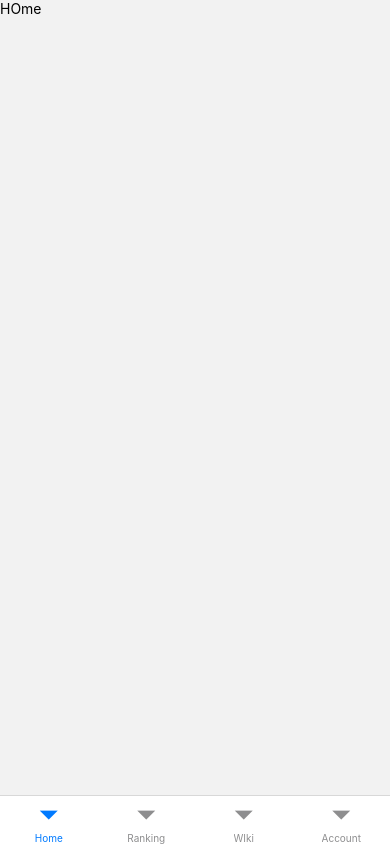
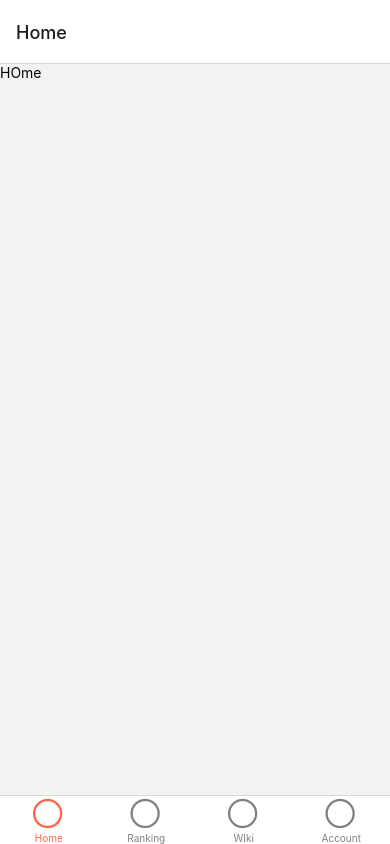
Before and after one commit to wenblack/wiki_beer, a React Native app: screen / in a window 390 px wide. Built offline with nearby package versions, Linux system fonts and the light colour scheme.

Commit message:
Add icons for Tab navigation bar

```diff
--- a/Routes/index.tsx
+++ b/Routes/index.tsx
@@ -1,5 +1,6 @@
 import { NavigationContainer } from '@react-navigation/native';
 import { createBottomTabNavigator } from '@react-navigation/bottom-tabs';
+import Ionicons from 'react-native-vector-icons/Ionicons';
 
 import { Home } from '../screens/Home';
 import { Ranking } from '../screens/Ranking';
@@ -10,8 +11,27 @@ const Tab = createBottomTabNavigator();
 
 export function Routes() {
   return (
-    <NavigationContainer>
-      <Tab.Navigator screenOptions={{headerShown:false}}>
+    <NavigationContainer >
+      <Tab.Navigator
+        screenOptions={({ route }) => ({
+          tabBarIcon: ({ focused, color, size }) => {
+            let iconName;
+
+            if (route.name === 'Home') {
+              iconName = focused
+                ? 'ios-information-circle'
+                : 'ios-information-circle-outline';
+            } else if (route.name === 'Settings') {
+              iconName = focused ? 'ios-list-box' : 'ios-list';
+            }
+
+            // You can return any component that you like here!
+            return <Ionicons name='radio-button-off' size={36} color={color} />;
+          },
+          tabBarActiveTintColor: 'tomato',
+          tabBarInactiveTintColor: 'gray',
+        })}
+      >
         <Tab.Screen name="Home" component={Home} />
         <Tab.Screen name="Ranking" component={Ranking} />
         <Tab.Screen name="WIki" component={WIki} />
--- a/package.json
+++ b/package.json
@@ -18,6 +18,7 @@
     "react-native": "0.69.6",
     "react-native-safe-area-context": "4.3.1",
     "react-native-screens": "~3.15.0",
+    "react-native-vector-icons": "^9.2.0",
     "react-native-web": "~0.18.7",
     "styled-components": "^5.3.6"
   },
@@ -25,6 +26,7 @@
     "@babel/core": "^7.12.9",
     "@types/react": "~18.0.14",
     "@types/react-native": "~0.69.1",
+    "@types/react-native-vector-icons": "^6.4.12",
     "typescript": "~4.3.5"
   },
   "private": true
```
Also changed, not shown: 2 other files (tests, documents, lock files or other folders).
